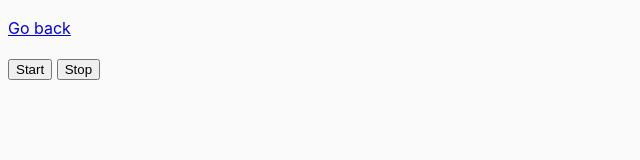
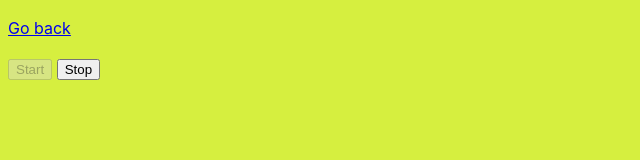
Before and after one commit to VitalyGotsmanuk/goit-js-hw-09, a website built with Parcel: page src/01-color-switcher.html in a window 1280 px wide. Both pictures are taken after a click on the button "Start". Shown: the whole page, without its empty margins (0-640 px from the left). Built offline with nearby package versions, Linux system fonts and the light colour scheme.

Commit message:
0.1
1 is done

```diff
--- a/src/01-color-switcher.html
+++ b/src/01-color-switcher.html
@@ -9,8 +9,8 @@
   <body>
     <p><a href="index.html">Go back</a></p>
 
-    <button type="button" data-action="start">Start</button>
-    <button type="button" data-action="stop">Stop</button>
+    <button type="button" data-start>Start</button>
+    <button type="button" data-stop>Stop</button>
 
     <script src="js/01-color-switcher.js" type="module"></script>
   </body>
--- a/src/js/01-color-switcher.js
+++ b/src/js/01-color-switcher.js
@@ -1,69 +1,41 @@
-//const { values } = require("@vimeo/player");
-
-function getRandomHexColor() {
-  return `#${Math.floor(Math.random() * 16777215).toString(16).padStart(6, 0)}`;
-}
-
 const elements = {
     //count: document.querySelector(`#value`),
-    start: document.querySelector(`[data-action="start"]`),
-    stop: document.querySelector(`[data-action="stop"]`),
-
+    start: document.querySelector(`[data-start]`), //Вибір Старт
+    stop: document.querySelector(`[data-stop]`), // Вибір Стоп
     bodyColor: document.querySelector(`body`),
-    butn: document.querySelectorAll(`button`),
+    //butn: document.querySelectorAll(`button`),
 }
 
 //console.log(elements.start.dataset);
 //console.log(elements.stop.dataset);
 
-//const colorValue = document.querySelector(`.color`)
-
 //console.dir(elements.bodyColor.style);
-
-function randmColor(){
-   elements.bodyColor.style.backgroundColor = getRandomHexColor();
-};
 
 elements.start.addEventListener(`click`, handlerStart);
 elements.stop.addEventListener(`click`, handlerStop);
 
+let timerId = null;// Створюємо порожню змінну для id в загальній зоні видимості
+
 function handlerStart(evt) {
-    console.log (evt.currentTarget);
+
+    timerId = setInterval(() => {
+        randmColor()
+    }, 1000); // Змінює колір фону сторінки кожну секунду (1000 мс)
+
+    elements.start.disabled = `true`; //Робить кнопку Start неактивною
+    //console.log (evt.currentTarget);
 };
 
 function handlerStop(evt) {
-    console.log (evt.currentTarget);
+    clearInterval(timerId);
+    elements.start.disabled = ``; // Робить кнопку Start активною
+    //console.log (evt.currentTarget);
 };
 
+function getRandomHexColor() {
+    return `#${Math.floor(Math.random() * 16777215).toString(16).padStart(6, 0)}`;
+  } // Функція рандомного кольору
 
-//let counterValue = 0;
-
-// function hendlerClick (evt){
-
-// // console.log (evt);
-// // console.dir (evt.currentTarget);
-// //console.log (evt.srcElement.dataset);
-
-//     switch (evt.currentTarget.dataset.action) {
-//         case "start":
-//             console.log (`start`);
-//             randmColor()
-//             //elements.start.disabled = `true`;
-//             console.dir (evt.currentTarget);
-
-//             //counterValue -= 1;
-//             break;
-
-//         case "stop":
-//             console.log (`stop`);
-//            // elements.start.disabled = `false`;
-//             console.dir (evt.currentTarget);
-//             //counterValue += 1;
-//             break;
-//     }
-
-    // elements.count.innerHTML = counterValue;
-    // console.log(`counterValue`, counterValue);
-    // console.log(`span`, elements.count.innerHTML);
-
-// };
+function randmColor(){
+   elements.bodyColor.style.backgroundColor = getRandomHexColor();
+}; // Функція присвоєння кольору - фону сторінки. МОжливо можна спростити, але працює
```
